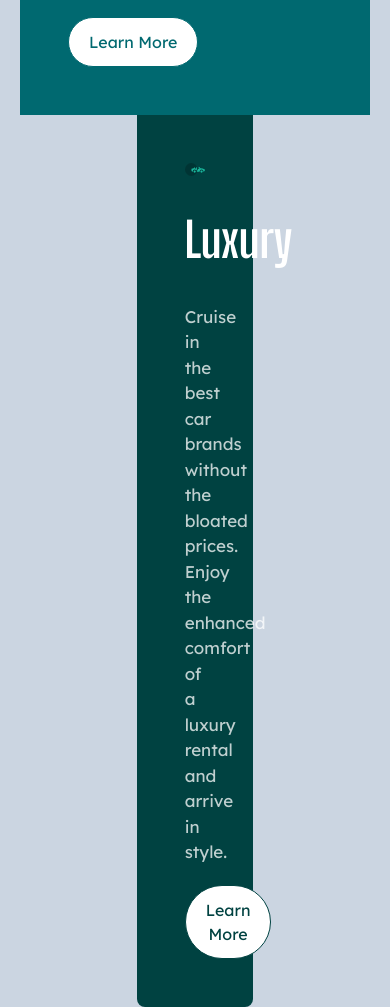
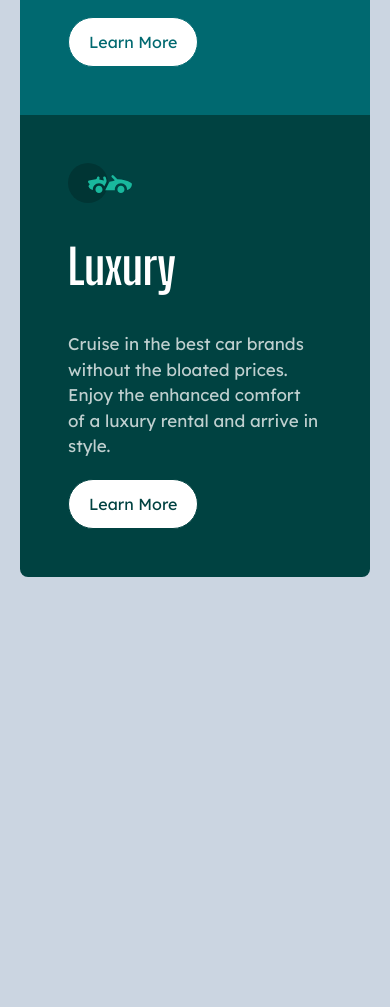
Before and after one commit to Himarr/3-column-preview-card-component-main, a website: page index.html in a window 390 px wide. Shown: the part 848-1855 px from the top of the page. After the commit the page ends 1445 px from the top, so only its background shows below. Drawn offline with nearby package versions, Linux system fonts and the light colour scheme; files that its build step writes are made by us from their sources.

Commit message:
Project finished

```diff
--- a/index.html
+++ b/index.html
@@ -33,7 +33,7 @@
       <button type="button" class="lg:absolute lg:bottom-10 mt-5 bg-white p-3 rounded-full px-5 text-darkcyan font-deca hover:bg-darkcyan hover:text-white hover:border border border-darkcyan hover:border-white">Learn More</button>
     </div>
 
-    <div class="bg-verydarkcyan p-12 lg:p-16 lg:h-[80%] w-1/3 mb-5 lg:mb-0 lg:w-1/4 rounded-b-lg lg:rounded-r-lg lg:rounded-bl-none text-white relative">
+    <div class="bg-verydarkcyan p-12 lg:p-16 lg:h-[80%] w-auto mb-5 lg:mb-0 lg:w-1/4 rounded-b-lg lg:rounded-r-lg lg:rounded-bl-none text-white relative">
       <img src="images/icon-luxury.svg" alt="Luxury" class="pb-5">
       <h2 class="font-bigshoulders text-5xl lg:text-4xl pt-5 pb-10">Luxury</h2>
       <p class="font-deca text-[17px] text-transparentwhite lg:pb-10">
```
